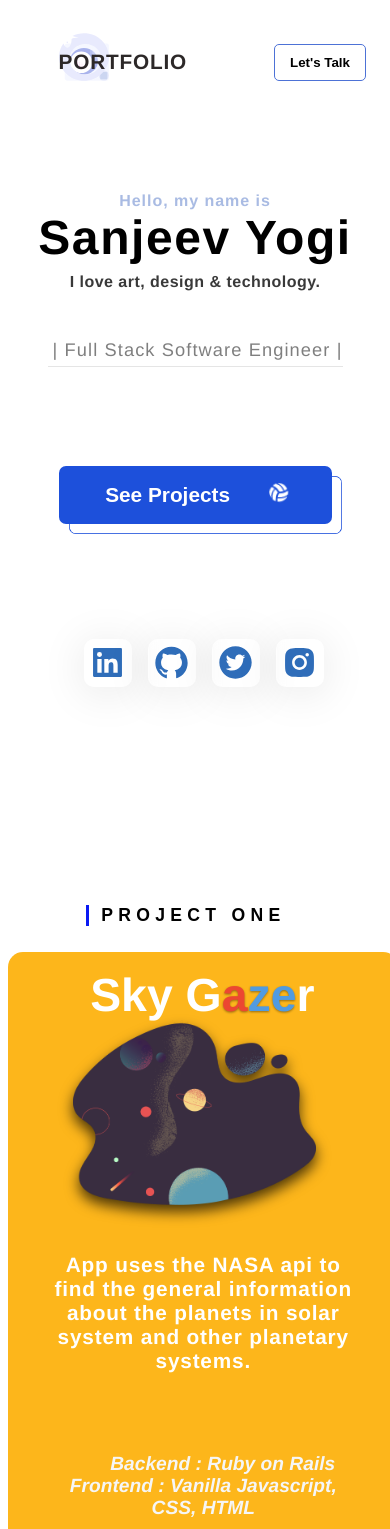
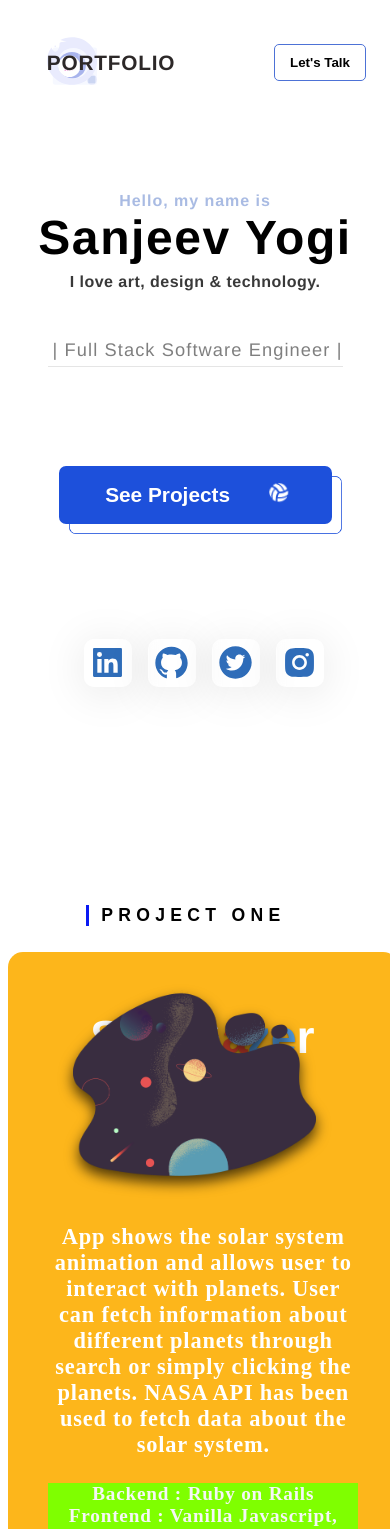
Before and after one commit to sanjeevyg/Portfolio, a React (Create React App) app: page / in a window 390 px wide. Shown: the top 1529 px of the page. Built offline with nearby package versions, Linux system fonts and the light colour scheme.

Commit message:
project info updated

```diff
--- a/src/Pages/About/About.js
+++ b/src/Pages/About/About.js
@@ -36,9 +36,10 @@ export default function About() {
                     <div id="introduction">
                         <div id="aboutMe">About me</div>
                         <div id="bio">
-                           My name is Sanjeev Yogi. Prevously, I have worked as an architect for about five years and construction estimator as two years following the completion of my respective, Bachelor degree in Architecture and Masters in Construction Management. Coding, which started as
-                           a hobby, I immediately fell in love with it. So, I decided to join Flatiron School in Denver, in August 2020 to pursue software engineering as a career. Though after graduation, I could not kick-off my software engineering career because of my military related responsiblities.
-                           Now, when I am back, I am more determined than ever. I am starting from where I left a year ago. I am excited and looking forward to start my new career as a software engineer.
+                           Welcome to my website! My name is Sanjeev Yogi. I have previously worked as an architect for a few years and construction estimator for a couple of years following my respective bachelor
+                           degree in architecture and masters in Construction Management. Couple of years ago, I started coding as a hobby. During this period, I fell in love with it. I found many similarities between
+                            architecture and software engineering in many ways in terms of principles of aesthetics and workflow. There is more technical aspects to the software engineering.
+
                         </div>
                     </div>
                     <div id="copyright">
--- a/src/Pages/Home/index.css
+++ b/src/Pages/Home/index.css
@@ -446,9 +446,9 @@
     }
 
     #logo {
-        position: fixed;
-        top: 2rem;
-        left: 15vw;
+        position: absolute;
+        margin-bottom: 85vh;
+        left: 12vw;
         filter: opacity(50%)
     }
 
@@ -460,8 +460,8 @@
 
     #titlePortfolio {
         position: absolute;
-        margin-bottom: 45rem;
-        left: 15vw;
+        margin-bottom: 85vh;
+        left: 12vw;
     }
 
     #headerLeft span {
--- a/src/Pages/Project/Project.js
+++ b/src/Pages/Project/Project.js
@@ -151,14 +151,15 @@ export default function Project() {
                     <div className="skyGazer" ref={imageOne} >
                         <img src={astonomyImg} alt="skyGazer"/>
                     </div>
-                    <div className="appInfo">
+                    <div className="appInfo skyGazerInfo">
                         <h1 className="title titleSkyGazer" ref={titleOne}>Sky G<span>a</span><span id="e">ze</span>r</h1>
                         <h3>
-                          App uses the NASA api to find the general information about the planets in solar system and other planetary systems.
+                          App shows the solar system animation and allows user to interact with planets. User can fetch information about different planets through search or simply clicking the planets.
+                          NASA API has been used to fetch data about the solar system.
                         </h3>
-                        <div className="techInfo">
+                        <div className="techInfo skyGazerTechInfo">
                           <h4 className="backend"><span>Backend : </span>Ruby on Rails</h4>
-                          <h4 className="frontend"><span>Frontend : </span>Vanilla Javascript, CSS, HTML</h4>
+                          <h4 className="frontend"><span>Frontend : </span>Vanilla Javascript, Vanilla CSS, HTML</h4>
                         </div>
                         <div id="websiteBtnOne">
                             <button>WEBSITE</button>
@@ -189,11 +190,11 @@ export default function Project() {
                     <div className="appInfo">
                       <h1 className="title titleDog" ref={titleTwo}>D<IoPawSharp id="paw" size={31} />g  Scanner</h1>
                       <h3>
-                        App uses the tensorflow to identify the breed of dog based on uploaded photo or captured photo of different types of dog.
+                        App uses the tensorflow to identify the different breeds of dog based on uploaded photo or captured photo.
                       </h3>
                       <div className="techInfo">
-                        <h4 className="backend backendDogScanner"><span>Backend : </span>Node.js </h4>
-                        <h4 className="frontend frontendDogScanner"><span>Frontend : </span>React, Tensorflow</h4>
+                        <h4 className="backend backendDogScanner"><span>Backend : </span>Node.js, TensorFlow</h4>
+                        <h4 className="frontend frontendDogScanner"><span>Frontend : </span>React </h4>
                       </div>
                       <div id="websiteBtnTwo">
                           <button>WEBSITE</button>
@@ -222,13 +223,15 @@ export default function Project() {
                   <img src={phoneImg} alt="watchual"/>
                 </div>
                 <div className="appInfo">
-                    <h1 className="title titleWatchual" ref={titleThree}>Watchual</h1>
-                    <div id="watchDiv"><MdOutlineWatchLater id="watch" size={60}/></div>
+                    <div id="titleWatchualS">
+                        <h1 className="title titleWatchual" ref={titleThree}>Watchual</h1>
+                        <div id="watchDiv"><MdOutlineWatchLater id="watch" size={60}/></div>
+                    </div>
                     <h3 id="projectThreeInfo">
-                      Shopping app for watches made for ios mobile devices. The watches can be selected, added to the card and payment can be processed.
+                        This is a shopping app for watches. User can signup, sigin and scan through varieties of watches. Watches can be selected and put in cart for payment. App also employs dark and light theme.
                     </h3>
                     <div className="techInfo techInfoThree">
-                      <h4 className="backend"><span>Backend : </span>Django</h4>
+                      <h4 className="backend"><span>Backend : </span>Node.js</h4>
                       <h4 className="frontend"><span>Frontend : </span>React Native</h4>
                     </div>
                     <div id="websiteBtnThree" >
--- a/src/Pages/Project/index.css
+++ b/src/Pages/Project/index.css
@@ -57,29 +57,40 @@
     flex-direction: column;
     align-items: flex-start;
     padding-bottom: 1rem;
-    font-size: large;
-    margin-top: 5rem;
-    font-style: italic;
-    text-align: center;
+    margin-top: 7vh;
+    font-weight: lighter;
     color: rgb(246, 246, 246);
     font-size: 1.2rem;
+    font-weight: lighter;
+    letter-spacing: .05rem;
+    text-align: start;
+    font-family: 'Times New Roman', Times, serif;
+}
+
+.skyGazerTechInfo {
+    margin-top: 3vh;
 }
 
 .appInfo h3 {
     position: relative;
     text-align: start;
     color: rgb(255, 255, 255);
-    font-size: 1.3rem;
+    font-size: 1.4rem;
     letter-spacing: .05rem;
+    font-family: 'Times New Roman', Times, serif;
 }
 
 #projectThreeInfo {
-    margin-right: 9rem;
+    margin-right: 10rem;
 }
 
 .title {
     margin-bottom: 5vh;
     font-size: 2.9rem;
+}
+
+.titleSkyGazer {
+    margin-top: 5vh;
 }
 
 .titleSkyGazer span {
@@ -131,10 +142,13 @@
     filter: drop-shadow(0px 1px 1px rgba(0, 0, 0, 0.4));
 }
 
+#titleWatchualS {
+    display: flex;
+}
+
 #watch {
     position: relative;
-    left: 11.7rem;
-    bottom: 7rem;
+    left: -1rem;
     z-index: 1;
     color: rgb(238, 224, 95);
     filter: drop-shadow(-7px 7px 1px rgba(0, 0, 0, 0.15));
@@ -319,9 +333,11 @@
         padding-top: 1rem;
     }
 
-    .backend{
+    .techInfo {
+        display: flex;
+        align-items: center;
         text-align: center;
-        margin-left: 20%;
+        background-color: chartreuse;
     }
 
     .appInfo h3 {
@@ -343,6 +359,8 @@
         align-items: center;
     }
 
+
+
     .dogScanner {
         margin-top: 5rem;
         margin-bottom: 3rem;
@@ -357,9 +375,20 @@
         margin-bottom: 3vh;
     }
 
-    #projectThreeInfo {
+    /* #projectThreeInfo {
         padding-left: auto;
+    } */
+
+    #titleWatchualS {
+        display: flex;
     }
+
+    #watch {
+        position: relative;
+        bottom: 7vh;
+        left: 57vw;
+    }
+
 
     .watchual img {
         position: absolute;
@@ -414,6 +443,9 @@
         visibility: hidden;
         opacity: 0;
     }
+
+
+
 
     /*
 
```
